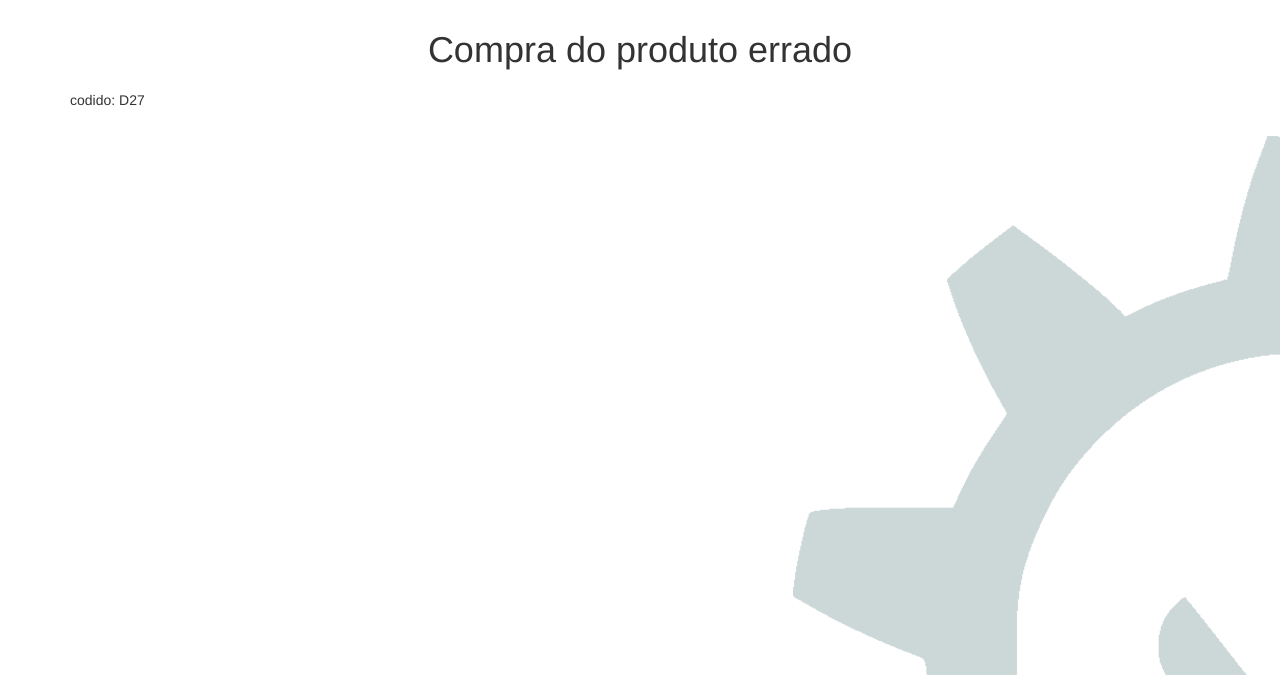
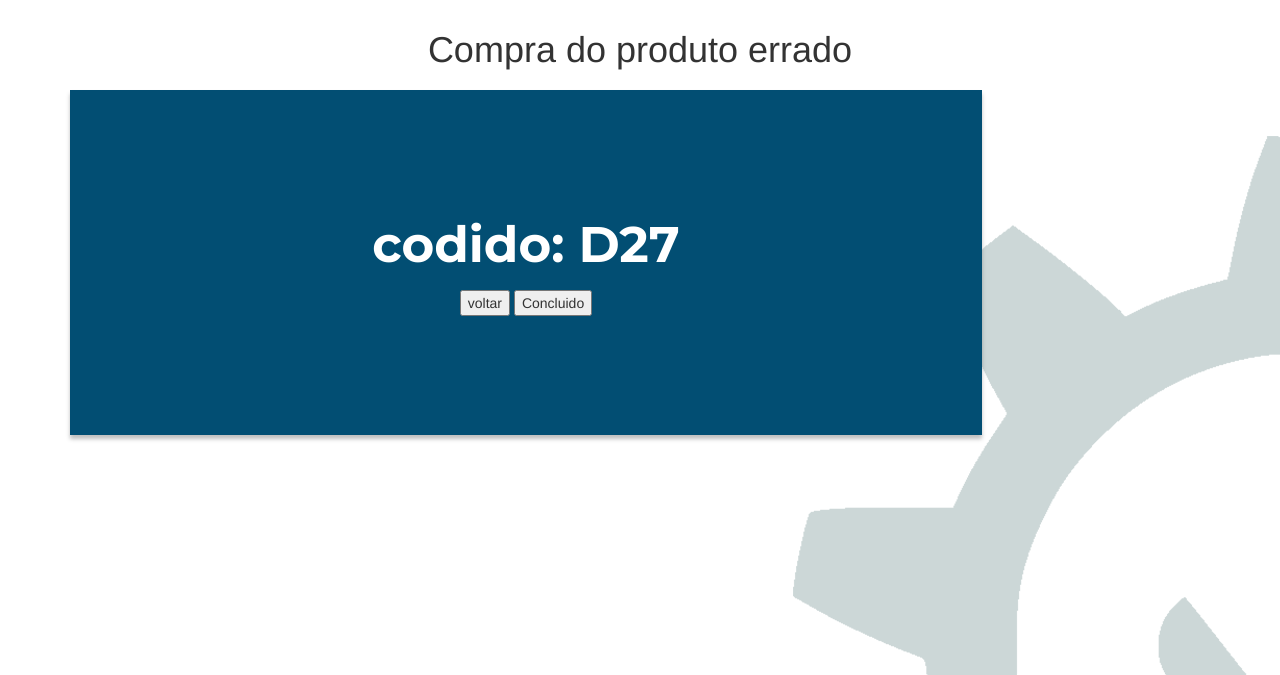
Before and after one commit to BRITOW1/Projeto_FLask, a Flask app: page /resposta in a window 1280 px wide. Shown: the part 87-762 px from the top of the page. Run offline with Flask 2, Linux system fonts and the light colour scheme; a user stored in the database is signed in; parts of the project's set-up code (start-up, migrations or seed data) failed here and were passed over; some libraries are stand-ins or nearby versions.

Commit message:
Continuamos no processo

```diff
--- a/app/static/css/style.css
+++ b/app/static/css/style.css
@@ -99,3 +99,24 @@ input {
     color: white;
     font-size: 1.5rem;
 }
+
+.respostas{
+    width: 80%;
+    height: 345px;
+
+    background-color: #024E73;
+    display: flex;
+    flex-direction: column;
+    justify-content: center;
+    align-items: center;
+
+    box-shadow: 0px 4px 4px rgba(0, 0, 0, 0.25);
+    border-radius: 20px solid;
+}
+
+.respostas span {
+    font-family: "Montserrat", sans-serif;
+    text-decoration: none;
+    color: white;
+    font-size: 5rem;
+}
--- a/app/templates/resposta.html
+++ b/app/templates/resposta.html
@@ -1,6 +1,11 @@
 {% extends 'base.html' %}{% block content %}
 <h1>{% block title %} Compra do produto errado {% endblock %}</h1>
-<div class="Respostas">
+<div class="respostas">
   <span>codido: D27</span>
+  <p></p>
+  <div>
+    <button>voltar</button>
+    <button>Concluido</button>
+  </div>
 </div>
 {% endblock %}
```
